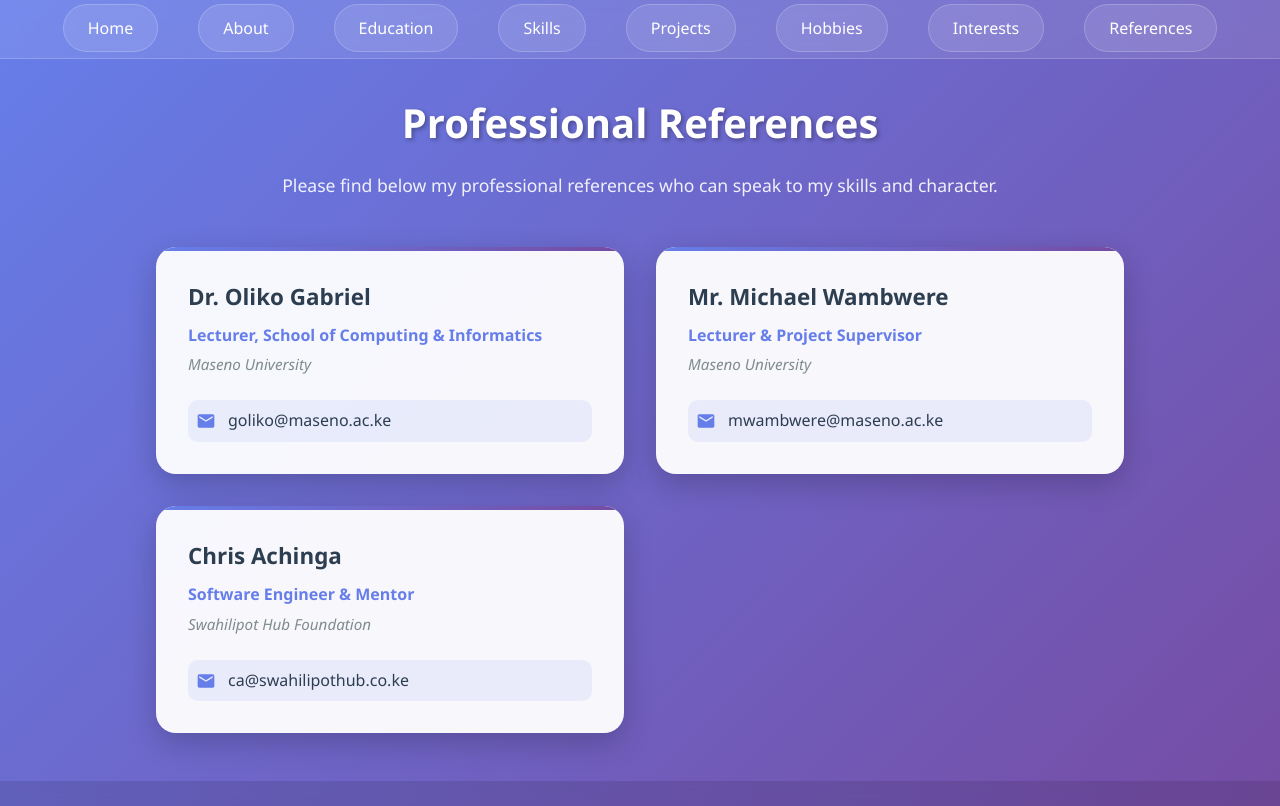
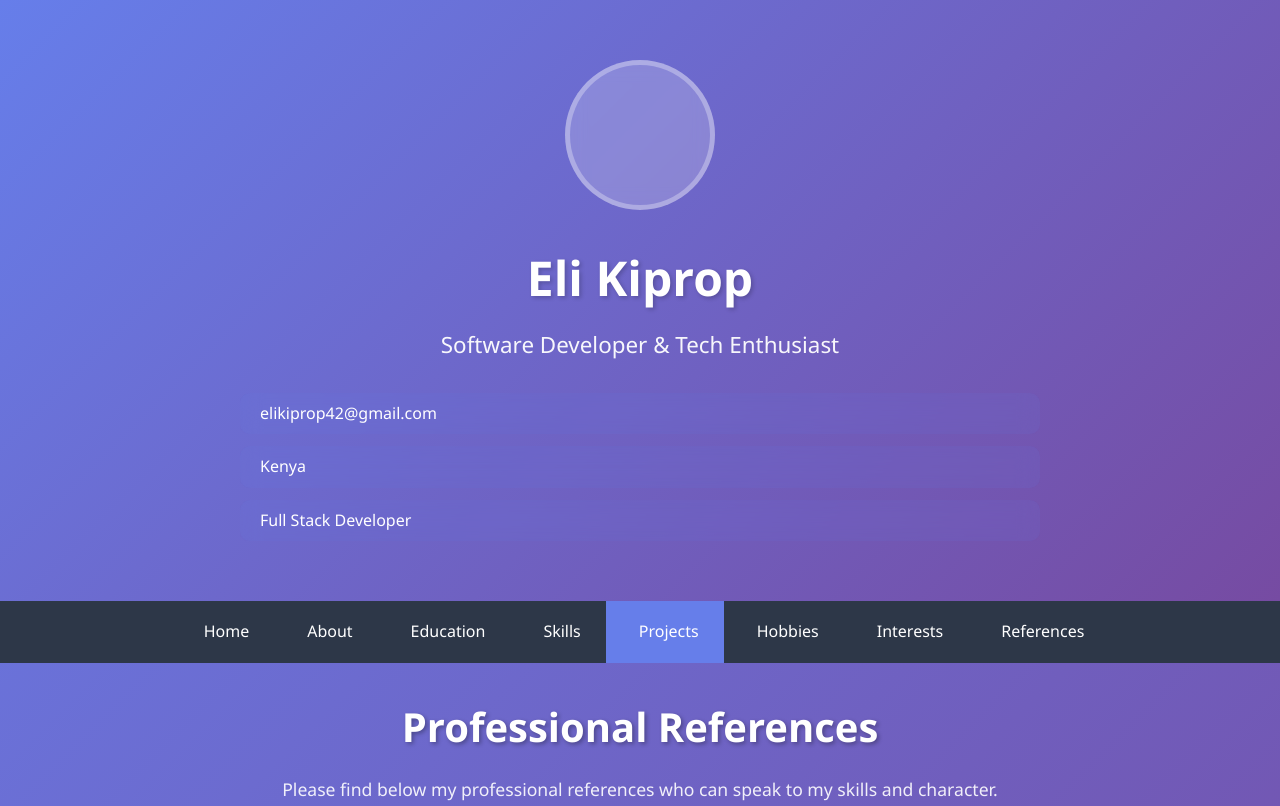
Before and after one commit to elikiprop/cv, a website: page references.html in a window 1280 px wide. Shown: the top 806 px of the page. Drawn offline with Linux system fonts and the light colour scheme.

Commit message:
Revamp header styles and add contact info
Updated header styles and added contact information section.

```diff
--- a/references.html
+++ b/references.html
@@ -23,45 +23,116 @@
             background: linear-gradient(135deg, #667eea 0%, #764ba2 100%);
             min-height: 100vh;
         }
+ /* NEW HEADER STYLES */
+        .header {
+            background: linear-gradient(135deg, #667eea 0%, #764ba2 100%);
+            color: white;
+            padding: 60px 40px;
+            text-align: center;
+        }
 
-        /* Header and Navigation - keeping your structure */
-        .header {
-            background: rgba(255, 255, 255, 0.1);
+        .header-content {
+            max-width: 800px;
+            margin: 0 auto;
+        }
+
+        .profile-img {
+            width: 150px;
+            height: 150px;
+            background: rgba(255,255,255,0.2);
+            border: 5px solid rgba(255,255,255,0.3);
+            border-radius: 50%;
+            display: flex;
+            align-items: center;
+            justify-content: center;
+            margin: 0 auto 30px;
             backdrop-filter: blur(10px);
-            border-bottom: 1px solid rgba(255, 255, 255, 0.2);
+        }
+
+        .profile-img i {
+            font-size: 80px;
+            color: white;
+        }
+
+        .header h1 {
+            font-size: 3em;
+            margin-bottom: 10px;
+            font-weight: 700;
+            text-shadow: 2px 2px 4px rgba(0,0,0,0.2);
+        }
+
+        .subtitle {
+            font-size: 1.4em;
+            margin-bottom: 30px;
+            opacity: 0.95;
+            font-weight: 300;
+        }
+
+        .contact-info {
+            display: flex;
+            gap: 30px;
+            justify-content: center;
+            flex-wrap: wrap;
+            margin-top: 30px;
+        }
+
+        .contact-item {
+            display: flex;
+            align-items: center;
+            gap: 10px;
+            background: rgba(255,255,255,0.1);
+            padding: 12px 24px;
+            border-radius: 30px;
+            backdrop-filter: blur(10px);
+            transition: all 0.3s ease;
+        }
+
+        .contact-item:hover {
+            background: rgba(255,255,255,0.2);
+            transform: translateY(-2px);
+        }
+
+        .contact-item i {
+            font-size: 1.2em;
+        }
+
+        /* Navigation Styles */
+        nav {
+            background: #2d3748;
+            padding: 0;
             position: sticky;
             top: 0;
             z-index: 100;
         }
 
         nav ul {
+            list-style: none;
             display: flex;
             justify-content: center;
-            list-style: none;
-            padding: 1rem 0;
             flex-wrap: wrap;
-            gap: 0.5rem;
-        }
-
-        nav li {
-            margin: 0 1rem;
         }
 
         nav a {
             color: white;
             text-decoration: none;
-            padding: 0.75rem 1.5rem;
-            border-radius: 25px;
+            padding: 18px 25px;
+            display: flex;
+            align-items: center;
+            gap: 8px;
             transition: all 0.3s ease;
             font-weight: 500;
-            background: rgba(255, 255, 255, 0.1);
-            border: 1px solid rgba(255, 255, 255, 0.2);
         }
 
-        nav a:hover, nav a:focus {
-            background: rgba(255, 255, 255, 0.2);
-            transform: translateY(-2px);
-            box-shadow: 0 5px 15px rgba(0, 0, 0, 0.2);
+        nav a:hover {
+            background: #667eea;
+        }
+
+        nav a i {
+            font-size: 1.1em;
+        }
+
+        nav a.active {
+            background: #667eea;
         }
 
         /* Main Content */
@@ -231,7 +302,30 @@
     </style>
 </head>
 <body>
-    <header class="header" role="banner">
+    <div class="container">
+        <header class="header">
+            <div class="header-content">
+                <div class="profile-img">
+                    <i class="fas fa-user"></i>
+                </div>
+                <h1>Eli Kiprop</h1>
+                <p class="subtitle">Software Developer & Tech Enthusiast</p>
+                <div class="contact-info">
+                    <div class="contact-item">
+                        <i class="fas fa-envelope"></i>
+                        <span>elikiprop42@gmail.com</span>
+                    </div>
+                    <div class="contact-item">
+                        <i class="fas fa-map-marker-alt"></i>
+                        <span>Kenya</span>
+                    </div>
+                    <div class="contact-item">
+                        <i class="fas fa-code"></i>
+                        <span>Full Stack Developer</span>
+                    </div>
+                </div>
+            </div>
+        </header>
         <nav role="navigation" aria-label="Main navigation">
             <ul>
                 <li><a href="index.html"><i class="fas fa-home"></i> Home</a></li>
```
